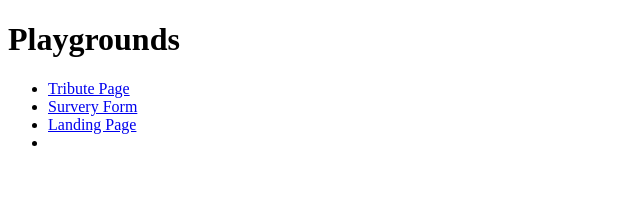
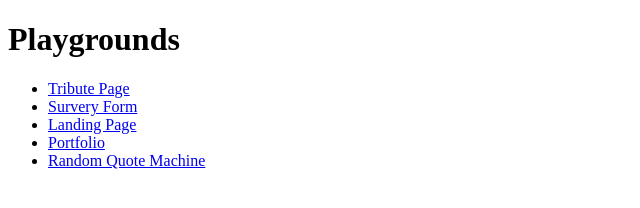
Before and after one commit to carlcorn/carlcorn.github.io, a plain HTML site: page index.html in a window 1280 px wide. Shown: the whole page, without its empty margins (0-640 px from the left). Drawn offline with Linux system fonts and the light colour scheme.

Commit message:
links in index fixed

```diff
--- a/index.html
+++ b/index.html
@@ -9,7 +9,8 @@
 	<li><a href="./src/tribute-page.html">Tribute Page</a></li>
 	<li><a href="./src/survey-form.html">Survery Form</a></li>
 	<li><a href="./src/landing-page.html">Landing Page</a></li>
-	<li><a href="./src/random-quote-machine/index.html"></a></li>
+	<li><a href="./src/portfolio.html">Portfolio</a></li>
+	<li><a href="./src/random-quote-machine/index.html">Random Quote Machine</a></li>
 </ul>
 
 </body>
```
